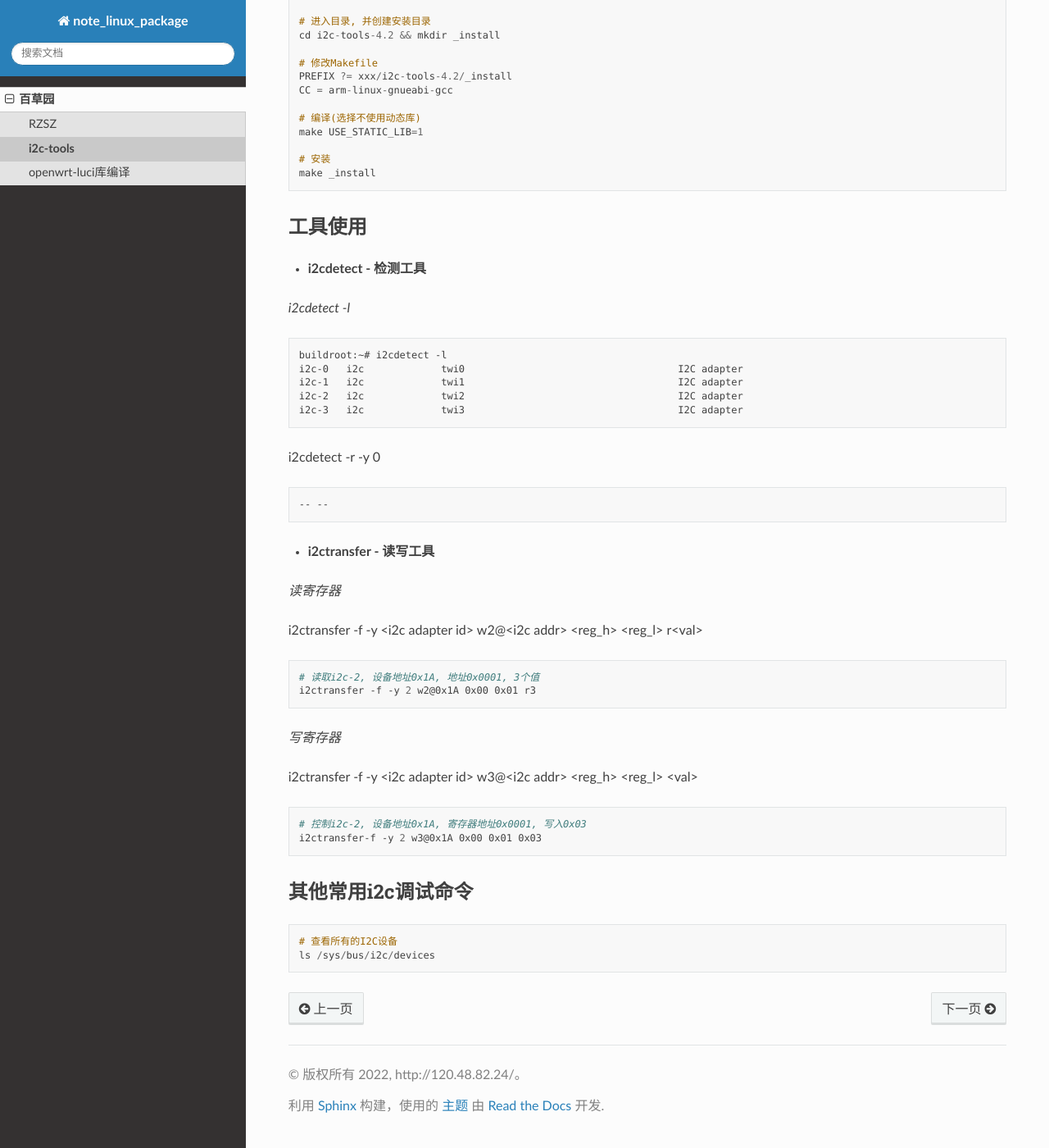
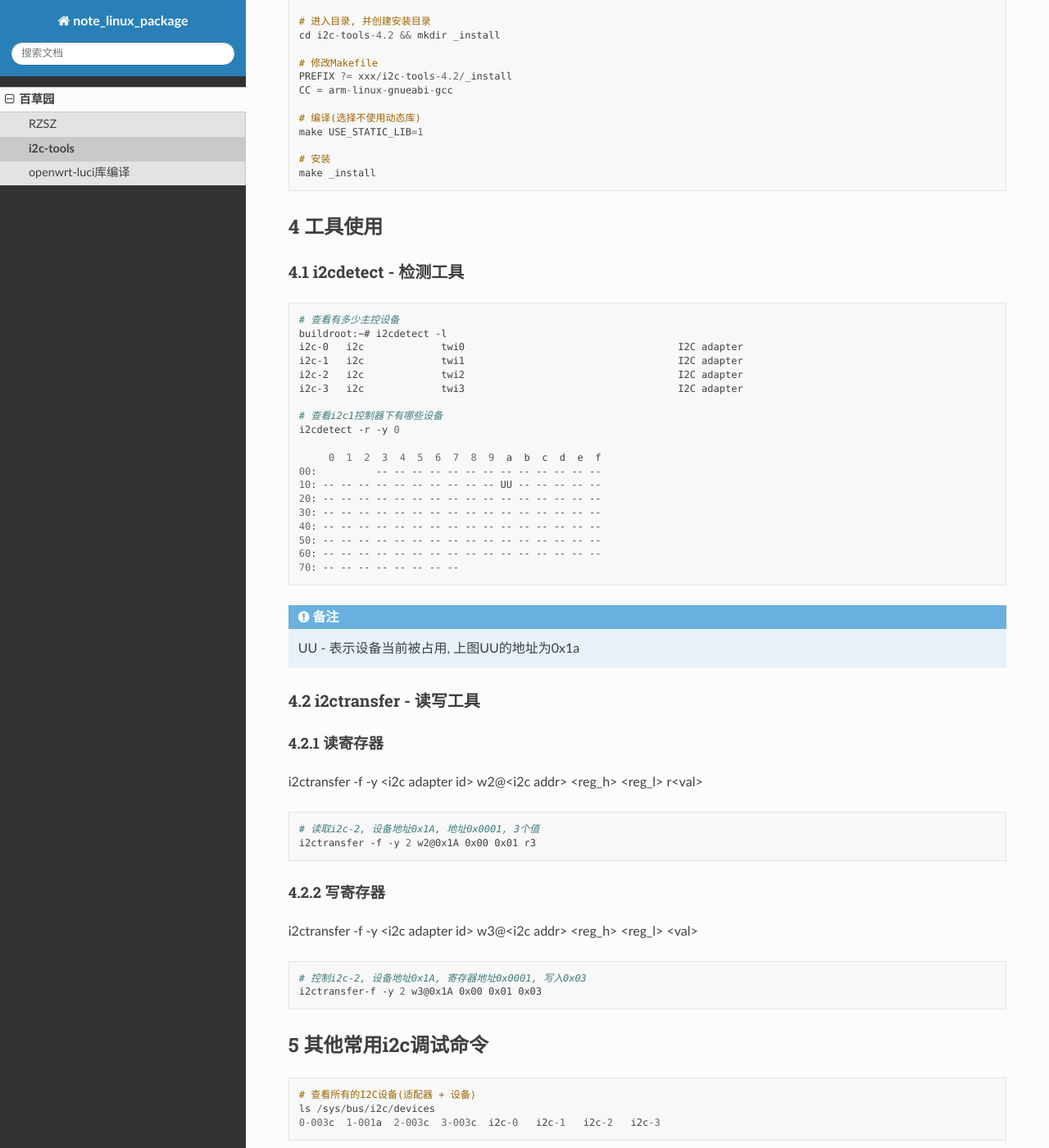
Before and after one commit to lzstudy/note_linux_bsp, a Sphinx documentation site: the page built from source/misc/i2c-tools.rst, in a window 1280 px wide and 1400 px high, scrolled down 627 px. Shown: the whole window at 82% size. Built offline with Sphinx 7.4.7 and the Read the Docs theme 2.0.0, drawn with Linux system fonts in a browser that asks for light colours; some of the changed text lies outside the part shown.

Commit message:
feat |> 完善i2ctools

```diff
--- a/source/misc/i2c-tools.rst
+++ b/source/misc/i2c-tools.rst
@@ -1,13 +1,13 @@
 i2c-tools
 =========
 
-介绍
-----
+1 介绍
+------
 
 i2c-tools可以通过shell控制i2c直接设备
 
-资源链接
---------
+2 资源链接
+----------
 
 ===================== =============================================================
 i2c-tools包           https://mirrors.edge.kernel.org/pub/software/utils/i2c-tools/
@@ -20,8 +20,8 @@ i2c-tools-4.2.tar.gz_ i2c-tools-4.2版本
 
    i2c-tools-4.2以前的版本不支持i2ctransfer工具
 
-程序编译
---------
+3 程序编译
+----------
 
 .. code:: c
 
@@ -43,31 +43,42 @@ i2c-tools-4.2.tar.gz_ i2c-tools-4.2版本
    make _install
 
 
-工具使用
---------
+4 工具使用
+----------
 
-- **i2cdetect - 检测工具**
-
-`i2cdetect -l`
+4.1 i2cdetect - 检测工具
+************************
 
 .. code:: shell
 
+   # 查看有多少主控设备
    buildroot:~# i2cdetect -l
    i2c-0   i2c             twi0                                    I2C adapter
    i2c-1   i2c             twi1                                    I2C adapter
    i2c-2   i2c             twi2                                    I2C adapter
    i2c-3   i2c             twi3                                    I2C adapter
 
+   # 查看i2c1控制器下有哪些设备
+   i2cdetect -r -y 0
 
-i2cdetect -r -y 0
+        0  1  2  3  4  5  6  7  8  9  a  b  c  d  e  f
+   00:          -- -- -- -- -- -- -- -- -- -- -- -- --
+   10: -- -- -- -- -- -- -- -- -- -- UU -- -- -- -- --
+   20: -- -- -- -- -- -- -- -- -- -- -- -- -- -- -- --
+   30: -- -- -- -- -- -- -- -- -- -- -- -- -- -- -- --
+   40: -- -- -- -- -- -- -- -- -- -- -- -- -- -- -- --
+   50: -- -- -- -- -- -- -- -- -- -- -- -- -- -- -- --
+   60: -- -- -- -- -- -- -- -- -- -- -- -- -- -- -- --
+   70: -- -- -- -- -- -- -- --
 
-.. code:: bash
+.. note::
+   UU - 表示设备当前被占用, 上图UU的地址为0x1a
 
-   -- --
+4.2 i2ctransfer - 读写工具
+**************************
 
-- **i2ctransfer - 读写工具**
-
-`读寄存器`
+4.2.1 读寄存器
+^^^^^^^^^^^^^^
 
 i2ctransfer -f -y <i2c adapter id> w2@<i2c addr> <reg_h> <reg_l> r<val>
 
@@ -76,7 +87,8 @@ i2ctransfer -f -y <i2c adapter id> w2@<i2c addr> <reg_h> <reg_l> r<val>
    # 读取i2c-2, 设备地址0x1A, 地址0x0001, 3个值
    i2ctransfer -f -y 2 w2@0x1A 0x00 0x01 r3
 
-`写寄存器`
+4.2.2 写寄存器
+^^^^^^^^^^^^^^
 
 i2ctransfer -f -y <i2c adapter id> w3@<i2c addr> <reg_h> <reg_l> <val>
 
@@ -85,10 +97,11 @@ i2ctransfer -f -y <i2c adapter id> w3@<i2c addr> <reg_h> <reg_l> <val>
    # 控制i2c-2, 设备地址0x1A, 寄存器地址0x0001, 写入0x03
    i2ctransfer-f -y 2 w3@0x1A 0x00 0x01 0x03
 
-其他常用i2c调试命令
--------------------
+5 其他常用i2c调试命令
+---------------------
 
 .. code:: c
 
-   # 查看所有的I2C设备
+   # 查看所有的I2C设备(适配器 + 设备)
    ls /sys/bus/i2c/devices
+   0-003c  1-001a  2-003c  3-003c  i2c-0   i2c-1   i2c-2   i2c-3
```
